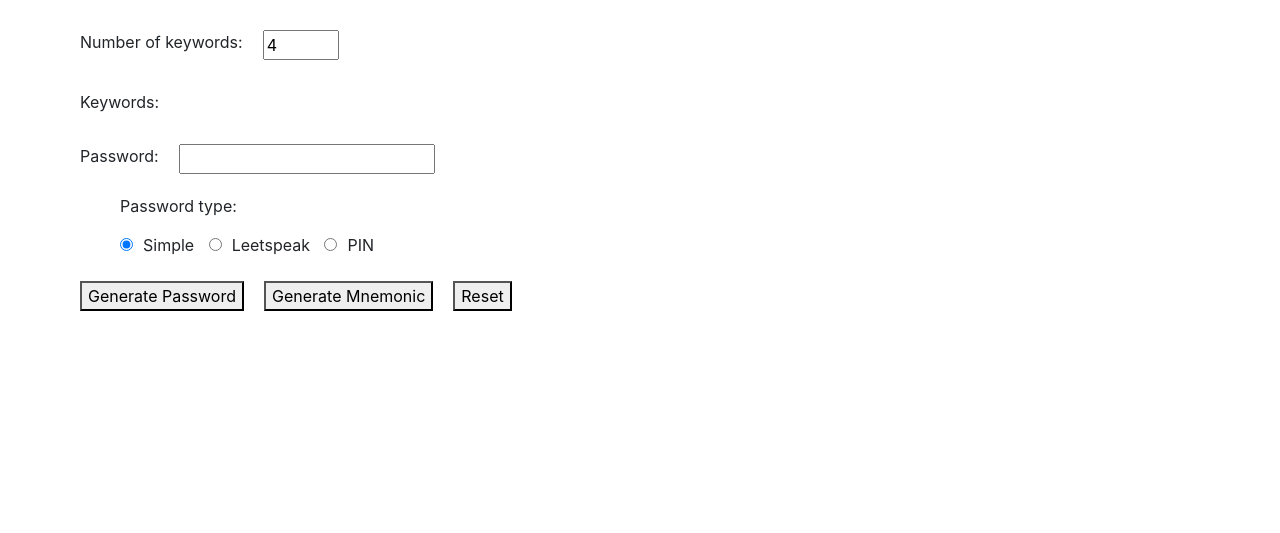
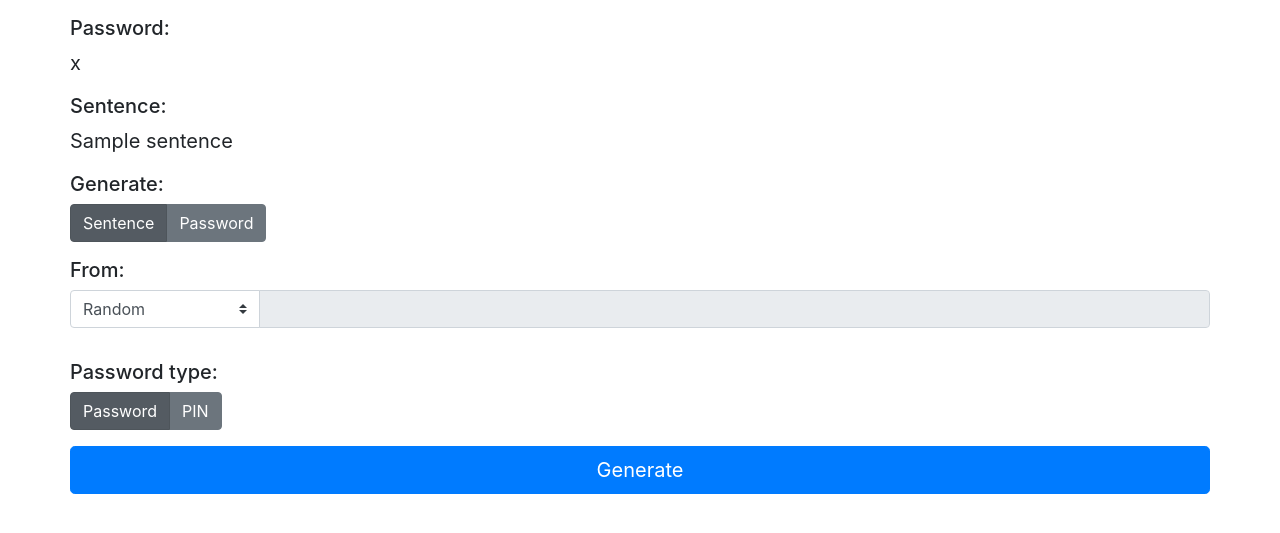
Before and after one commit to patarapolw/memorable-password, a Flask app: template webview/templates/index.html in a window 1280 px wide. Shown: the top 533 px of the page. Run offline with Flask 2, Linux system fonts and the light colour scheme; the template is opened without the code that fills it: most values are stand-ins (such as "Sample title", 1, 10 or a date in 2020); some libraries are stand-ins or nearby versions.

Commit message:
make it better

```diff
--- a/memorable_password/password.py
+++ b/memorable_password/password.py
@@ -51,7 +51,7 @@ class PasswordGenerator:
         raise TimeoutError
 
     def new_password(self, min_length=20, max_length=30, timeout=20,
-                    count_common=4, min_common=1000, refresh_timeout=3):
+                     count_common=4, min_common=1000, refresh_timeout=3):
         """
         Return a suggested password
         :param int min_length: minimum password length
--- a/webview/static/main.css
+++ /dev/null
@@ -1,11 +0,0 @@
-div {
-    margin: 10px;
-}
-
-input {
-    margin: 10px;
-}
-
-button {
-    margin: 10px;
-}
--- a/webview/static/renderer.js
+++ b/webview/static/renderer.js
@@ -1,31 +1,46 @@
 $(document).ready(function(){
-    $('#keywords').text(content.keywords.join(' '));
-    $('#password').val(content.password);
-
-    $('.type[value=' + content.type + ']').prop("checked", true);
-
-    viewPassword($('.type:checked').val());
-
-    $('img').attr('src', content.image);
-
-    $('.type').on('click', function(){
-        viewPassword($(this).val());
+    $('#sentence-display').html(sentence);
+    $('#password-display').html(password);
+    $('input[name="generate"]').click(function(){
+        if($(this).val() === 'sentence'){
+            $('#sentence-header').removeClass('disabled');
+            $('select[name="from"]').attr('disabled', false);
+            $('#material').attr('disabled', false);
+        } else {
+            $('#sentence-header').addClass('disabled');
+            $('select[name="from"]').attr('disabled', true);
+            $('#material').attr('disabled', true);
+        }
     });
-
-    function viewPassword(passwordType){
-        switch(passwordType){
-            case 'pin':
-                if(content.generate == 'password'){
-                    $('#password').val(content.PIN);
-                } else {
-                    $('#password').val(content.password);
-                }
-                break;
-            case 'simple':
-                $('#password').val(content.keywords.join(''));
-                break;
-            case 'leetspeak':
-                $('#password').val(content.leetspeak);
+    $('select[name="from"]').click(function(){
+        var value = $(this).val()
+        var $material = $('#material');
+        if(value === 'random'){
+            $material.attr('placeholder', '').attr('disabled', true);
+        } else {
+            $material.attr('disabled', false);
+            if(value === 'keywords'){
+                $material.attr('placeholder', 'Please input your keywords, separated by comma.');
+            } else if(value === 'initials'){
+                $material.attr('placeholder', 'Please input your initials.');
+            } else {
+                $material.attr('placeholder', 'Please input your PIN.');
+            }
         }
-    }
+    });
+    $('input[name="type"]').click(function(){
+        if($(this).val() === 'password'){
+            console.log('type-password selected');
+        } else {
+            console.log('type-pin selected');
+        }
+    });
+    $('#password-generator').submit(function(e){
+        e.preventDefault();
+        $.post('/', $(this).serialize())
+            .done(function(data){
+            $('#password-display').html(data.password);
+            $('#sentence-display').html(data.sentence);
+        })
+    })
 });
--- a/webview/templates/index.html
+++ b/webview/templates/index.html
@@ -5,48 +5,85 @@
     <meta name="viewport" content="width=device-width, initial-scale=1, shrink-to-fit=no">
     <title>Password generator and memorizer</title>
     <link rel="stylesheet" href="https://stackpath.bootstrapcdn.com/bootstrap/4.1.0/css/bootstrap.min.css" integrity="sha384-9gVQ4dYFwwWSjIDZnLEWnxCjeSWFphJiwGPXr1jddIhOegiu1FwO5qRGvFXOdJZ4" crossorigin="anonymous">
-    <script src="https://code.jquery.com/jquery-3.3.1.slim.min.js" integrity="sha384-q8i/X+965DzO0rT7abK41JStQIAqVgRVzpbzo5smXKp4YfRvH+8abtTE1Pi6jizo" crossorigin="anonymous"></script>
+    <script src="https://code.jquery.com/jquery-3.3.1.min.js" integrity="sha256-FgpCb/KJQlLNfOu91ta32o/NMZxltwRo8QtmkMRdAu8=" crossorigin="anonymous"></script>
     <script src="https://cdnjs.cloudflare.com/ajax/libs/popper.js/1.14.0/umd/popper.min.js" integrity="sha384-cs/chFZiN24E4KMATLdqdvsezGxaGsi4hLGOzlXwp5UZB1LY//20VyM2taTB4QvJ" crossorigin="anonymous"></script>
 <script src="https://stackpath.bootstrapcdn.com/bootstrap/4.1.0/js/bootstrap.min.js" integrity="sha384-uefMccjFJAIv6A+rW+L4AHf99KvxDjWSu1z9VI8SKNVmz4sk7buKt/6v9KI65qnm" crossorigin="anonymous"></script>
 
     <link rel="stylesheet" type="text/css" href=" {{ url_for('static', filename='main.css') }}">
+    <style>
+        .display {
+            min-height: 1.5em;
+            font-size: 20px;
+        }
+    </style>
 </head>
 <body>
     <div class="container">
-        <form action="/" method="post">
-            <fieldset>
+        <form id="password-generator" action="/" method="post">
+            <div>
+                <div class="row mt-3 header"><h5>Password:</h5></div>
                 <div class="row">
-                    <div>Number of keywords:</div>
-                    <input type="number" name="number_of_keywords" id="number_of_keywords"
-                        min="1" max="6" value="4" required/>
+                    <div id="password-display" class="display"></div>
                 </div>
+            </div>
+            <div>
+                <div class="row mt-3 header"><h5>Sentence:</h5></div>
                 <div class="row">
-                    <div>Keywords:</div>
-                    <div id="keywords"></div>
+                    <div id="sentence-display" class="display"></div>
                 </div>
+            </div>
+            <div>
+                <div class="row mt-3 header"><h5>Generate:</h5></div>
                 <div class="row">
-                    <div>Password:</div>
-                    <input type="text" name="password" id="password" />
+                    <div class="btn-group btn-group-toggle" data-toggle="buttons">
+                        <label class="btn btn-secondary active">
+                            <input type="radio" name="generate" value="sentence" id="gen-sentence" autocomplete="off" checked>
+                            Sentence
+                        </label>
+                        <label class="btn btn-secondary">
+                            <input type="radio" name="generate" value="password" id="gen-password" autocomplete="off">
+                            Password
+                        </label>
+                    </div>
                 </div>
-                <div class="col">
-                    <div>Password type:</div>
-                    <input type="radio" class="type" name="type" value="simple" checked>Simple
-                    <input type="radio" class="type" name="type" value="leetspeak">Leetspeak
-                    <input type="radio" class="type" name="type" value="pin">PIN
+            </div>
+            <div id="sentence-from">
+                <div class="row mt-3 header" id="sentence-header"><h5>From:</h5></div>
+                <div class="row">
+                    <div class="input-group mb-3">
+                        <select class="custom-select col-sm-2" id="from-select" name="from">
+                            <option value="random" selected>Random</option>
+                            <option value="keywords">Keywords</option>
+                            <option value="initials">Initials</option>
+                            <option value="pin">PIN</option>
+                          </select>
+                      <input type="text" class="form-control col-auto" aria-label="Text input with dropdown button"
+                             placeholder="" disabled id="material">
+                    </div>
                 </div>
+            </div>
+            <div id="password-type">
+                <div class="row mt-3 header"><h5>Password type:</h5></div>
                 <div class="row">
-                    <button type="submit" name="generate" value="password" onkeypress="return false;">
-                        Generate Password</button>
-                    <button type="submit" name="generate" value="mnemonic">Generate Mnemonic</button>
-                    <button type="reset">Reset</button>
+                <div class="btn-group btn-group-toggle" data-toggle="buttons">
+                    <label class="btn btn-secondary active">
+                        <input type="radio" name="type" value="password" id="type-password" autocomplete="off" checked>
+                        Password
+                    </label>
+                    <label class="btn btn-secondary">
+                        <input type="radio" name="type" value="pin" id="type-pin" autocomplete="off">
+                        PIN
+                    </label>
                 </div>
-                <div class="media">
-                    <img src="" id="image" width="400">
-                </div>
-            </fieldset>
+            </div>
+            </div>
+            <div class="row">
+                <button type="submit" class="btn btn-primary btn-lg btn-block mt-3">Generate</button>
+            </div>
         </form>
     </div>
-    <script>var content = {{ content|tojson }}</script>
+    <script>var password = "{{ password }}";</script>
+    <script>var sentence = "{{ sentence }}";</script>
     <script src="{{ url_for('static', filename='renderer.js') }}"></script>
 </body>
 </html>
```
Also changed, not shown: requirements.txt (+14 -0 lines), webview/views.py (+39 -14 lines), 3 other files.
